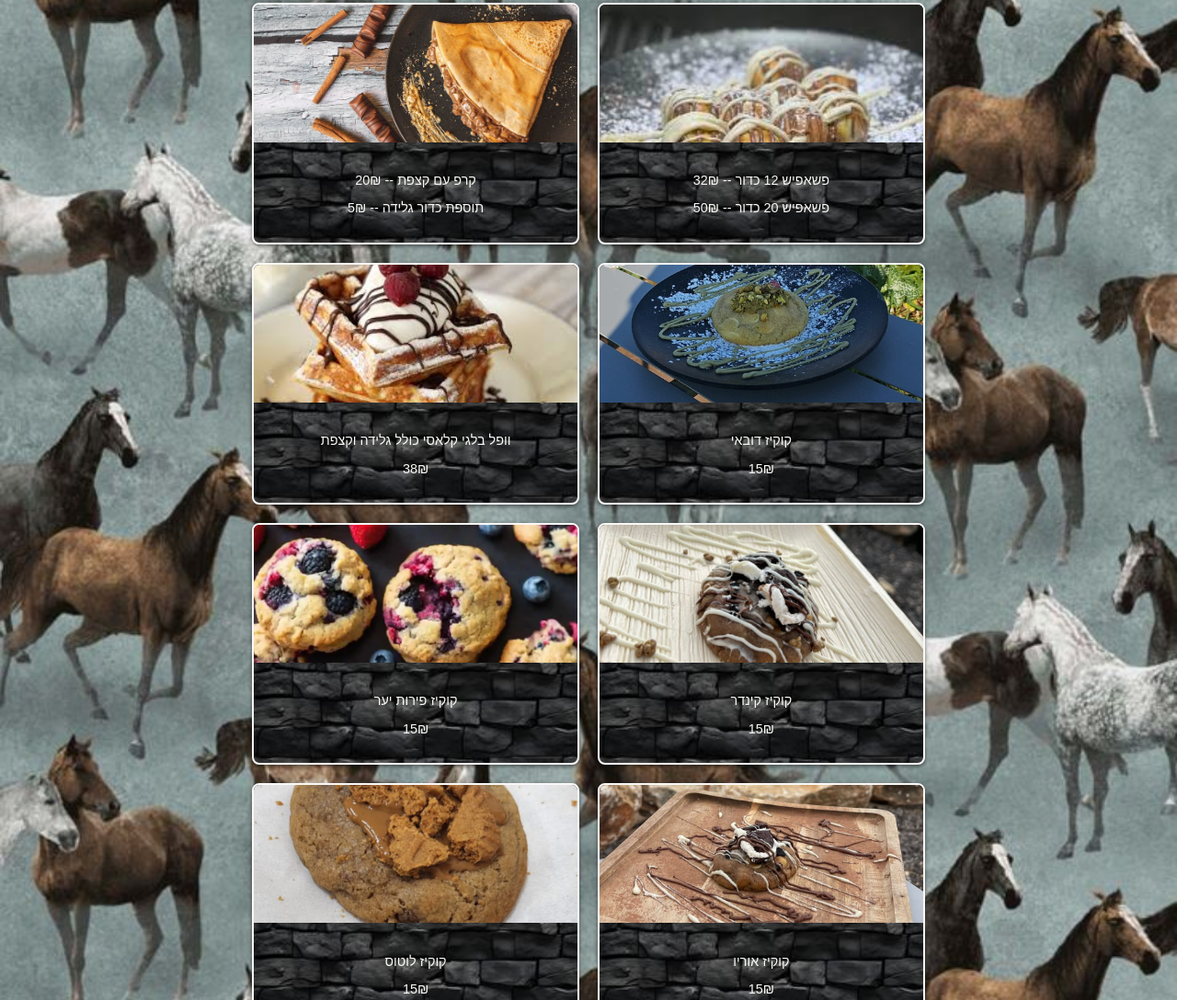
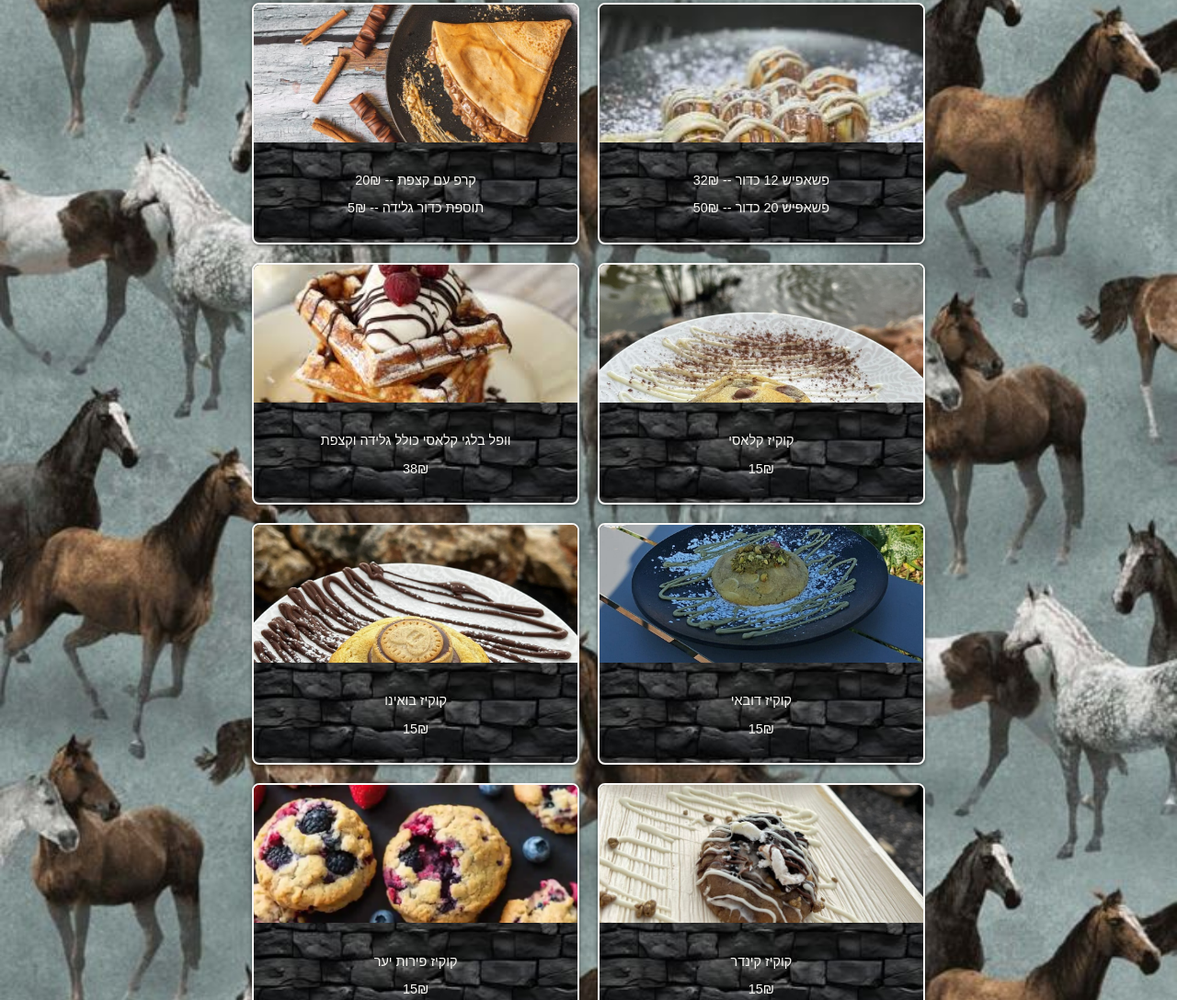
Before and after one commit to MasterHorsee/FoodMenu, a plain HTML site: page page3.html in a window 1280 px wide. Shown: the part 964-2052 px from the top of the page at 92% size. Drawn offline with Linux system fonts and the light colour scheme.

Commit message:
Update page3.html

```diff
--- a/page3.html
+++ b/page3.html
@@ -101,6 +101,22 @@
         </div>
 
         <div class="card">
+            <img src="cookiesclass.jpg" class="card-img-top" alt="Image 2">
+            <div class="card-body">
+                <p class="card-text">קוקיז קלאסי </p>
+                <p class="card-text">15₪</p>
+            </div>
+        </div>
+
+        <div class="card">
+            <img src="cookiesbonu.jpg" class="card-img-top" alt="Image 2">
+            <div class="card-body">
+                <p class="card-text">קוקיז בואינו </p>
+                <p class="card-text">15₪</p>
+            </div>
+        </div>
+
+        <div class="card">
             <img src="cookiesdubai.jpg" class="card-img-top" alt="Image 2">
             <div class="card-body">
                 <p class="card-text">קוקיז דובאי </p>
```
